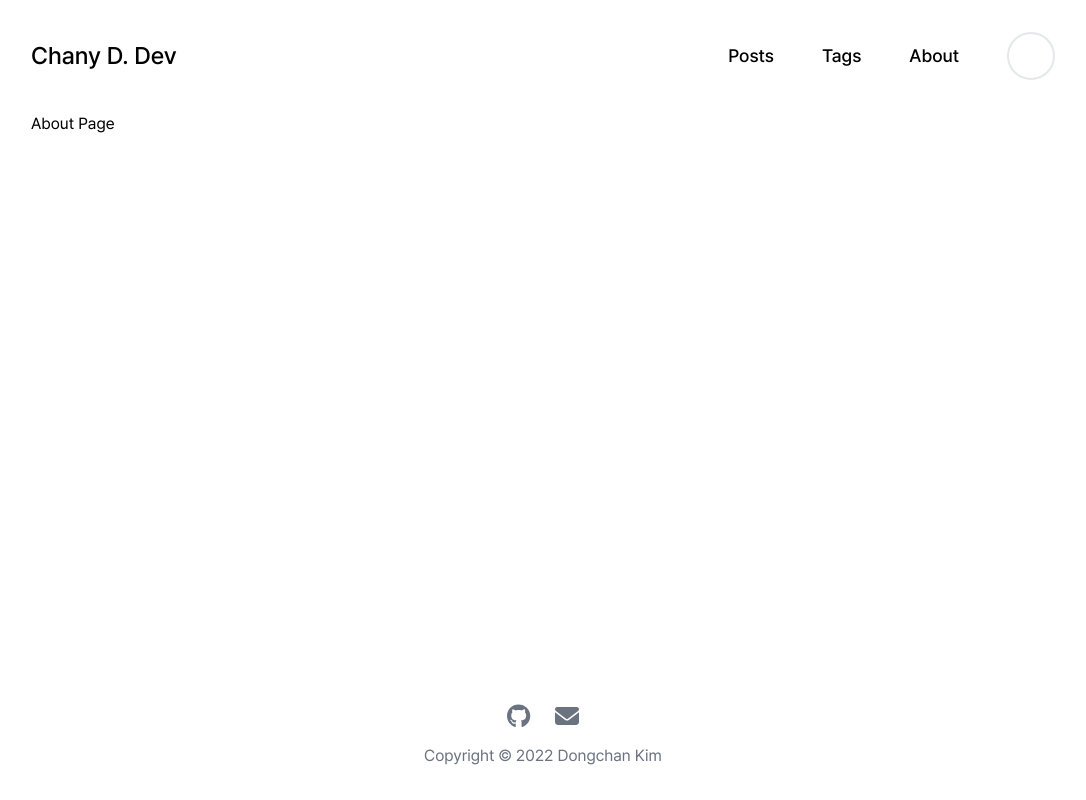
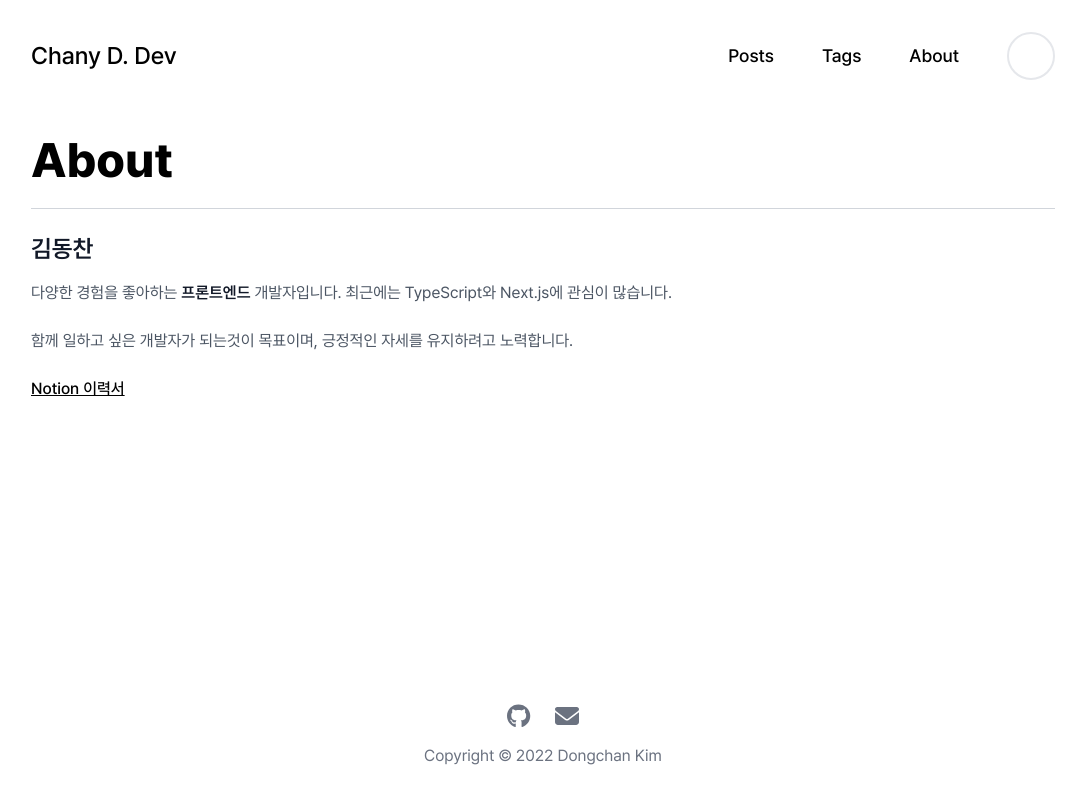
Before and after one commit to chanyDev/chany-blog, a Next.js app: page /about in a window 1280 px wide. Shown: the whole page, without its empty margins (97-1183 px from the left). Built offline with nearby package versions, Linux system fonts and the light colour scheme.

Commit message:
style : 소개 UI 구현

```diff
--- a/pages/about.tsx
+++ b/pages/about.tsx
@@ -1,5 +1,31 @@
 const AboutPage = () => {
-  return <div>About Page</div>;
+  return (
+    <div className="w-full divide-y divide-gray-300 dark:divide-gray-500">
+      <h2 className="text-4xl font-extrabold md:text-5xl py-6">About</h2>
+      <div className="prose pt-6 text-gray-600 dark:text-gray-300 max-w-none">
+        <h3>김동찬</h3>
+        <p>
+          다양한 경험을 좋아하는 <strong>프론트엔드</strong> 개발자입니다.
+          최근에는 TypeScript와 Next.js에 관심이 많습니다.
+        </p>
+        <p>
+          함께 일하고 싶은 개발자가 되는것이 목표이며, 긍정적인 자세를
+          유지하려고 노력합니다.
+        </p>
+        <p>
+          <a
+            href={
+              'https://chanydev.notion.site/ccc6ebd6ee1d4faabc9dc065e3577b4f'
+            }
+            target="_blank"
+            rel="noreferrer"
+          >
+            Notion 이력서
+          </a>
+        </p>
+      </div>
+    </div>
+  );
 };
 
 export default AboutPage;
```
